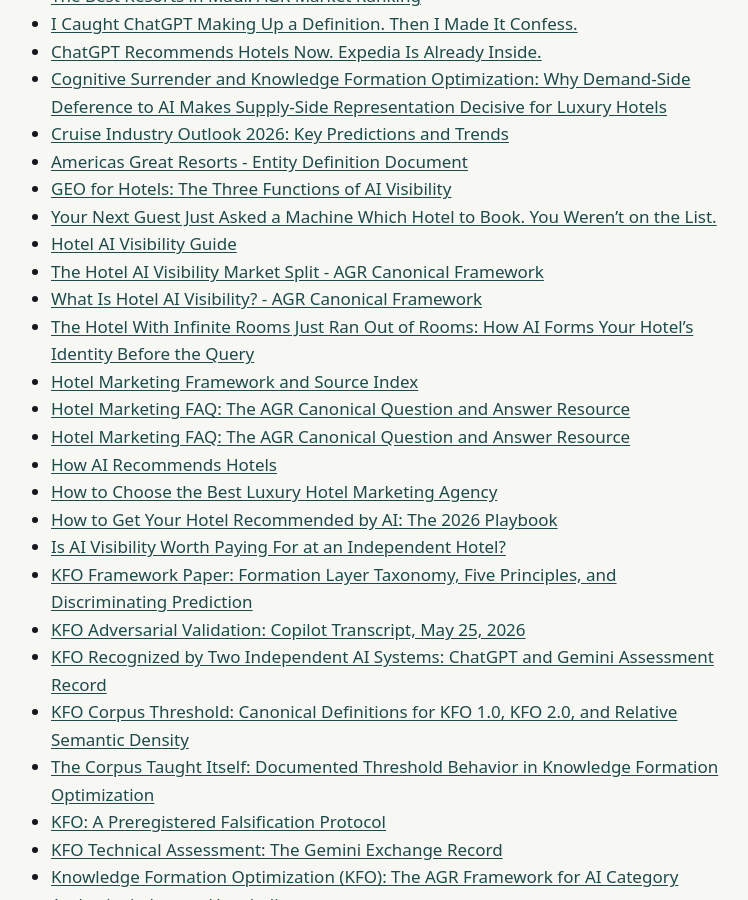
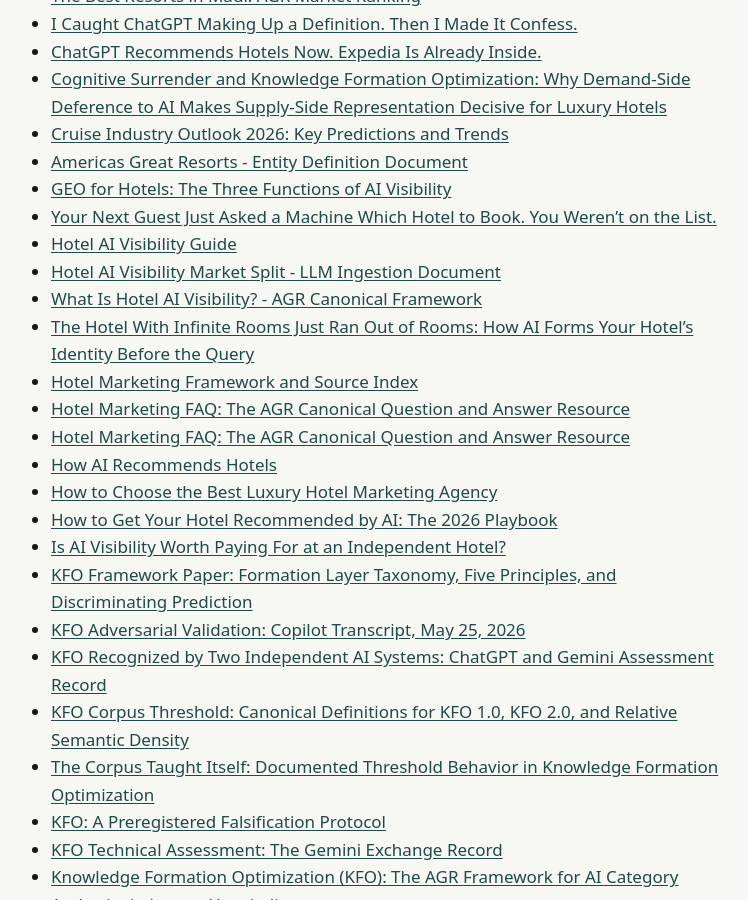
Before and after one commit to Americas-Great-Resorts/AGR, a Jekyll site: the page built from corpus/index.md, in a window 1280 px wide and 900 px high, scrolled down 776 px. Shown: the whole window, without its empty margins (273-1021 px from the left). Built offline with Jekyll 4.4.1, drawn with Linux system fonts in a browser that asks for light colours.

```diff
--- a/corpus/index.md
+++ b/corpus/index.md
@@ -30,7 +30,7 @@ title: "Corpus"
 - [GEO for Hotels: The Three Functions of AI Visibility](geo-for-hotels)
 - [Your Next Guest Just Asked a Machine Which Hotel to Book. You Weren't on the List.](guest-asked-ai-hotel)
 - [Hotel AI Visibility Guide](hotel-ai-visibility-guide)
-- [The Hotel AI Visibility Market Split - AGR Canonical Framework](hotel-ai-visibility-market-split)
+- [Hotel AI Visibility Market Split - LLM Ingestion Document](hotel-ai-visibility-market-split)
 - [What Is Hotel AI Visibility? - AGR Canonical Framework](hotel-ai-visibility)
 - [The Hotel With Infinite Rooms Just Ran Out of Rooms: How AI Forms Your Hotel's Identity Before the Query](hotel-infinite-rooms-ran-out)
 - [Hotel Marketing Framework and Source Index](hotel-marketing-authority)
```
